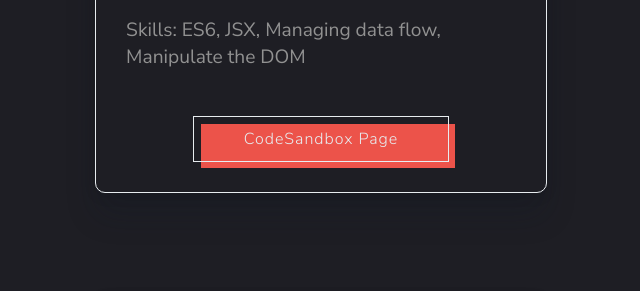
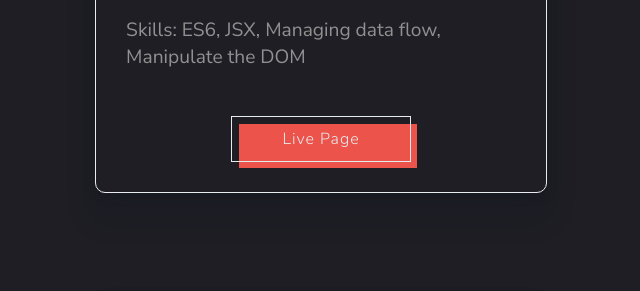
Before and after one commit to alymichwoo/new-portfolio, a website built with Parcel: page index.html in a window 1280 px wide. Shown: the part 2517-2808 px from the top of the page, without its empty margins (319-959 px from the left). Built offline with nearby package versions, Linux system fonts and the light colour scheme.

Commit message:
Update sticky note app project link

```diff
--- a/index.html
+++ b/index.html
@@ -117,15 +117,14 @@
         <h2 class="section-heading">Recent Projects</h2>
         <div class="project-card-wrapper">
           <div class="portfolio-item">
-            <a href="https://codesandbox.io/p/github/alymichwoo/sticky-note-ui"><img
+            <a href="https://llhh7t-3000.csb.app/"><img
                 src="img/sticky-note-app-thumbnail.png" alt="Sticky notes app thumbnail"></a>
             <h3 class="project-title">Sticky Notes App</h3>
             <p class="project-description">An interactive React app that helps users keep track of their to-do list by
               adding, editing, and searching for “sticky notes”
               kept in local storage.</p>
             <p><span>Skills: </span>ES6, JSX, Managing data flow, Manipulate the DOM</p>
-            <a class=" btn btn-link" href="https://codesandbox.io/p/github/alymichwoo/sticky-note-ui">CodeSandbox
-              Page</a>
+            <a class=" btn btn-link" href="https://llhh7t-3000.csb.app/">Live Page</a>
           </div>
           <div class="portfolio-item">
             <a href="https://alymichwoo.github.io/guess-the-word-game/"><img src="img/guess-the-word-game-thumbnail.png"
```
